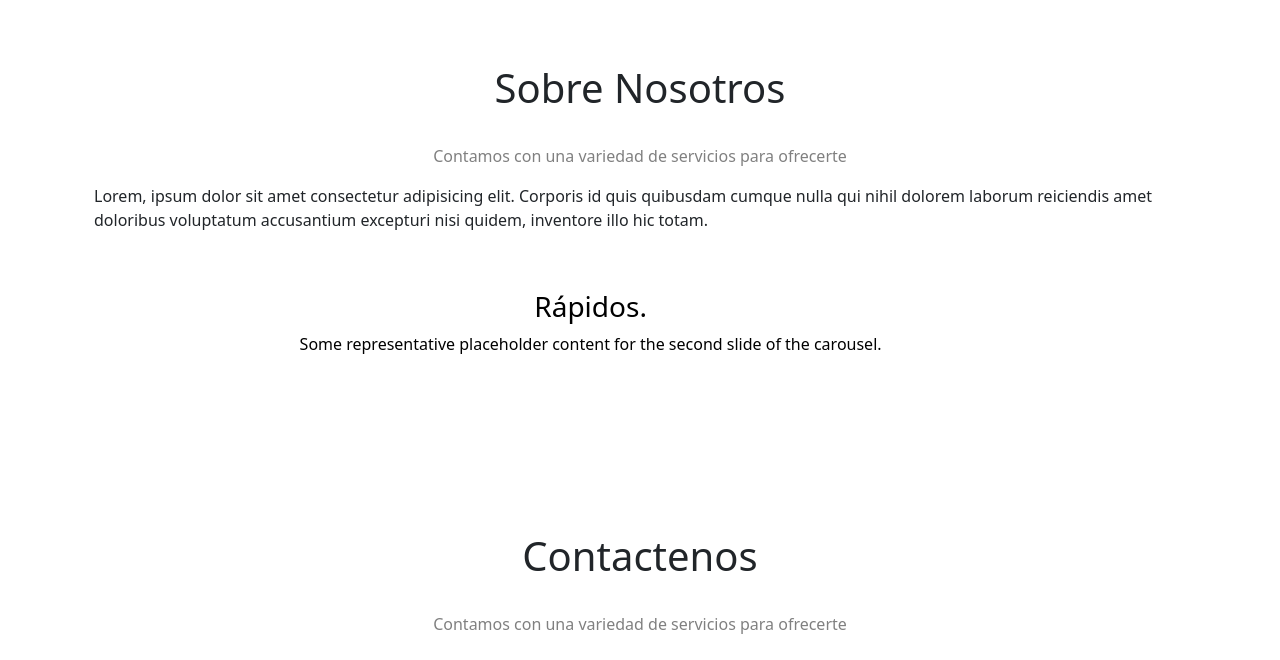
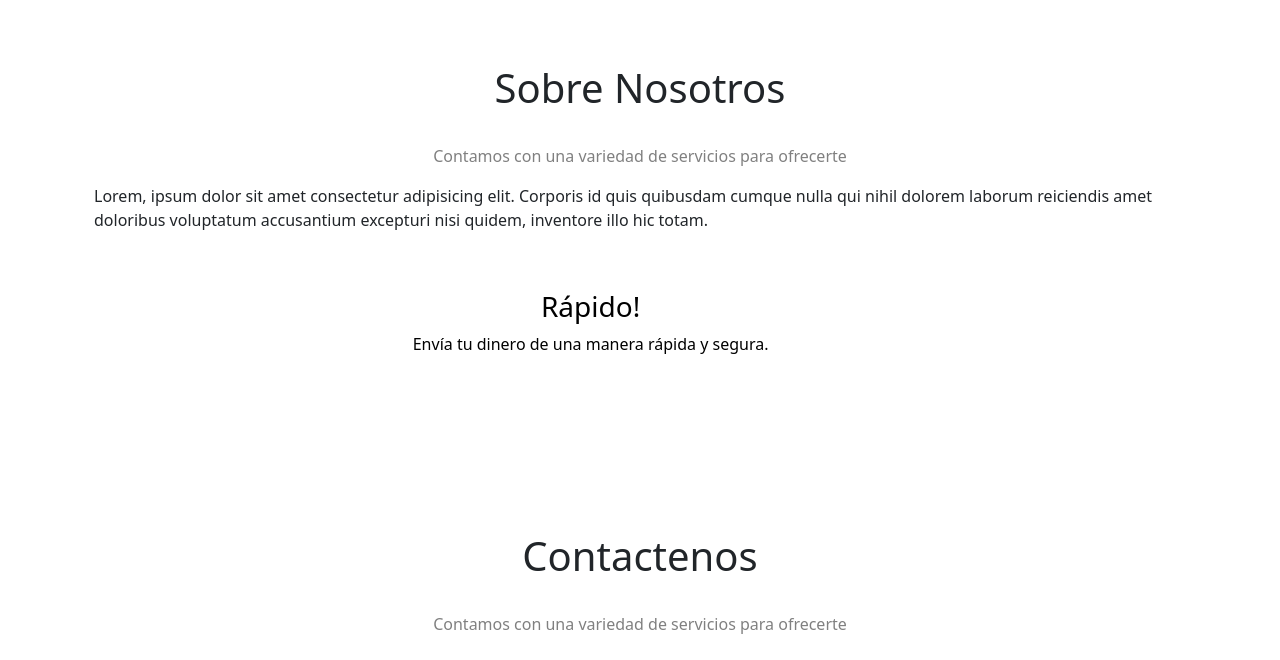
Before and after one commit to CBArgento/localbiz, a plain HTML site: page index.html in a window 1280 px wide. Shown: the part 1526-2186 px from the top of the page. Drawn offline with nearby package versions, Linux system fonts and the light colour scheme.

Commit message:
adding text

```diff
--- a/index.html
+++ b/index.html
@@ -177,8 +177,8 @@
 
       <div class="container">
         <div class="carousel-caption">
-          <h3 style="color: black;">Rápidos.</h3>
-          <p style="color: black;">Some representative placeholder content for the second slide of the carousel.</p>
+          <h3 style="color: black;">Rápido!</h3>
+          <p style="color: black;">Envía tu dinero de una manera rápida y segura.</p>
         </div>
       </div>
     </div>
@@ -187,8 +187,8 @@
 
       <div class="container">
         <div class="carousel-caption">
-          <h3 style="color: black;">Seguro.</h3>
-          <p style="color: black;">Some representative placeholder content for the second slide of the carousel.</p>
+          <h3 style="color: black;">Las mejores compañías!</h3>
+          <p style="color: black;">Trabajamos con las mejores compañías del mercado.</p>
         </div>
       </div>
     </div>
@@ -197,8 +197,8 @@
 
       <div class="container">
         <div class="carousel-caption">
-          <h3 style="color: black;">Excelente Servicio al Cliente.</h3>
-          <p style="color: black;">Some representative placeholder content for the second slide of the carousel.</p>
+          <h3 style="color: black;">Excelente Servicio al Cliente!</h3>
+          <p style="color: black;">Tenemos un equipo con experiencia que te puede ayudar en lo que necesites.</p>
         </div>
       </div>
     </div>
```
